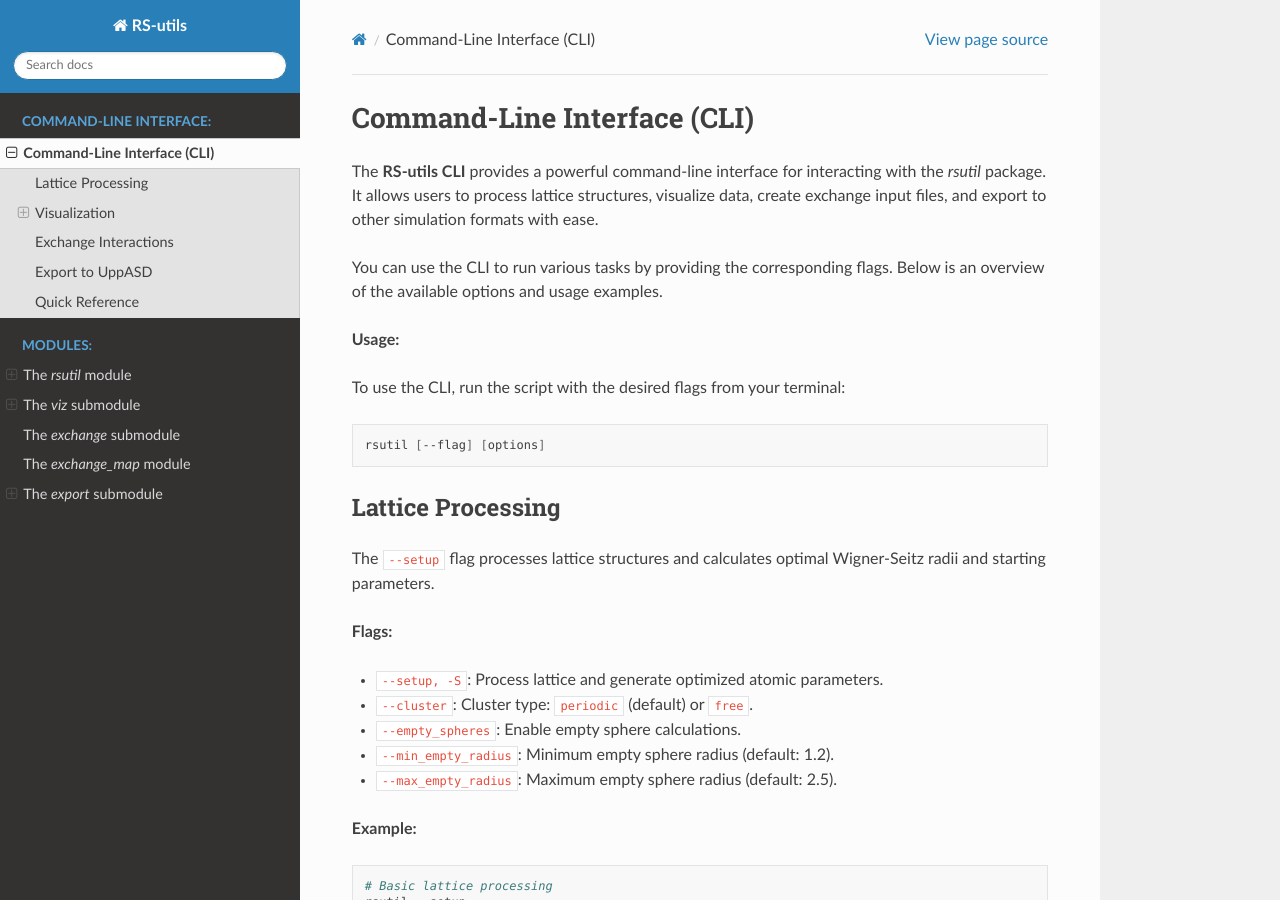
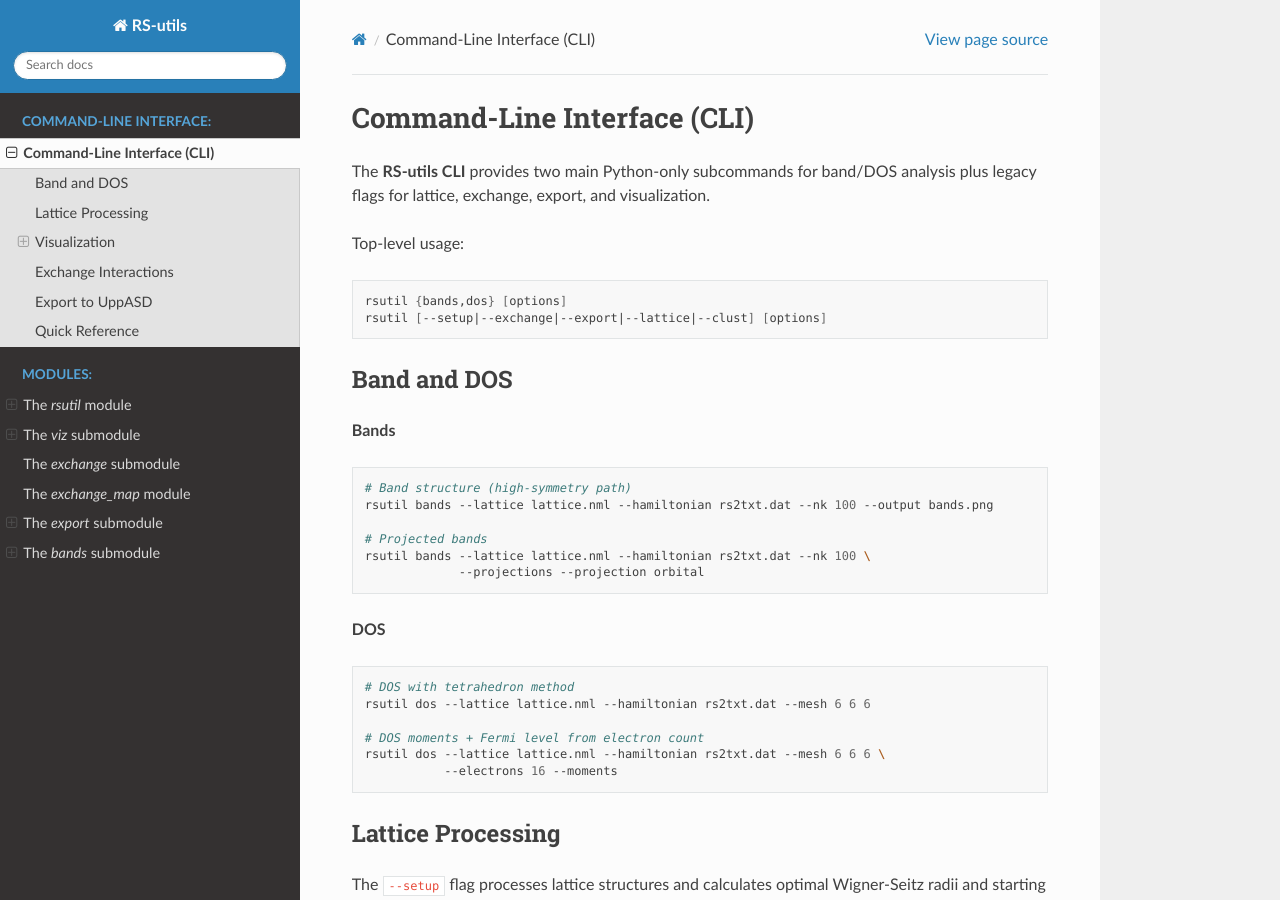
Before and after one commit to aibergman/RS-utils, a Sphinx documentation site: the page built from docs/cli_section.rst, in a window 1280 px wide and 900 px high. Built offline with Sphinx 7.4.7 and the Read the Docs theme 3.1.0, drawn with Linux system fonts in a browser that asks for light colours.

Commit message:
docs: update for band structure and DOS module
- Refresh README.md with Python-first positioning, CLI examples, and programmatic snippets
- Add bands_submodule.rst with autodoc and usage examples
- Update docs/index.rst: mention Python bands/DOS workflow, add bands to toctree, add band/DOS Getting Started examples
- Update docs/cli_section.rst: add new bands/dos subcommand section at top
- Update docs/rsutil_module.rst: list bands submodule in overview
- Clarify that rs2txt.dat Hamiltonian file is required for bands module

```diff
--- a/docs/cli_section.rst
+++ b/docs/cli_section.rst
@@ -3,17 +3,39 @@
 Command-Line Interface (CLI)
 =============================
 
-The **RS-utils CLI** provides a powerful command-line interface for interacting with the `rsutil` package. It allows users to process lattice structures, visualize data, create exchange input files, and export to other simulation formats with ease.
+The **RS-utils CLI** provides two main Python-only subcommands for band/DOS analysis plus legacy flags for lattice, exchange, export, and visualization.
 
-You can use the CLI to run various tasks by providing the corresponding flags. Below is an overview of the available options and usage examples.
-
-**Usage:**
-
-To use the CLI, run the script with the desired flags from your terminal:
+Top-level usage:
 
 .. code-block:: bash
 
-    rsutil [--flag] [options]
+    rsutil {bands,dos} [options]
+    rsutil [--setup|--exchange|--export|--lattice|--clust] [options]
+
+Band and DOS
+------------
+
+**Bands**
+
+.. code-block:: bash
+
+    # Band structure (high-symmetry path)
+    rsutil bands --lattice lattice.nml --hamiltonian rs2txt.dat --nk 100 --output bands.png
+
+    # Projected bands
+    rsutil bands --lattice lattice.nml --hamiltonian rs2txt.dat --nk 100 \
+                 --projections --projection orbital
+
+**DOS**
+
+.. code-block:: bash
+
+    # DOS with tetrahedron method
+    rsutil dos --lattice lattice.nml --hamiltonian rs2txt.dat --mesh 6 6 6
+
+    # DOS moments + Fermi level from electron count
+    rsutil dos --lattice lattice.nml --hamiltonian rs2txt.dat --mesh 6 6 6 \
+               --electrons 16 --moments
 
 
 Lattice Processing
--- a/docs/rsutil_module.rst
+++ b/docs/rsutil_module.rst
@@ -21,6 +21,7 @@ Submodules
 
 The package is organized into several submodules:
 
+- **``rsutil.bands``**: Band structure, DOS, projections, DOS moments
 - **``rsutil.viz``**: Visualization tools for structures and simulations
 - **``rsutil.exchange``**: Exchange interaction calculation and mapping
 - **``rsutil.export``**: Export functionality for other simulation formats
```
Also changed, not shown: README.md (+63 -28 lines), docs/bands_submodule.rst (added, +85 -0 lines), docs/index.rst (+15 -1 lines).
